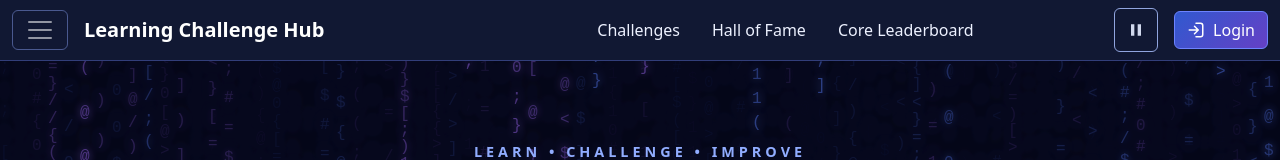
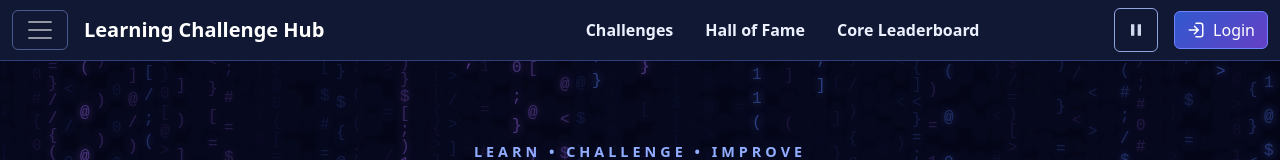
Before and after one commit to Kenihski/GamificationPlatformSPA, a React (Vite) app in the folder client/: page / in a window 1280 px wide. Shown: the top 160 px of the page. Built offline with nearby package versions, Linux system fonts and the light colour scheme; no server answers.

Commit message:
style(spa-nav): align quick links and retain mobile sidebar

```diff
--- a/client/src/shared/NavMenu.css
+++ b/client/src/shared/NavMenu.css
@@ -229,3 +229,16 @@
   border-color: #9eabff;
   color: #ffffff;
 }
+
+/* Wide-screen quick navigation; smaller screens keep the full sidebar menu. */
+@media (min-width: 1200px) {
+  .site-navbar .site-navbar-primary {
+    flex: 0 1 auto;
+    min-width: 0;
+  }
+
+  .site-navbar .site-navbar-primary .nav-link {
+    white-space: nowrap;
+    font-weight: 600;
+  }
+}
```
